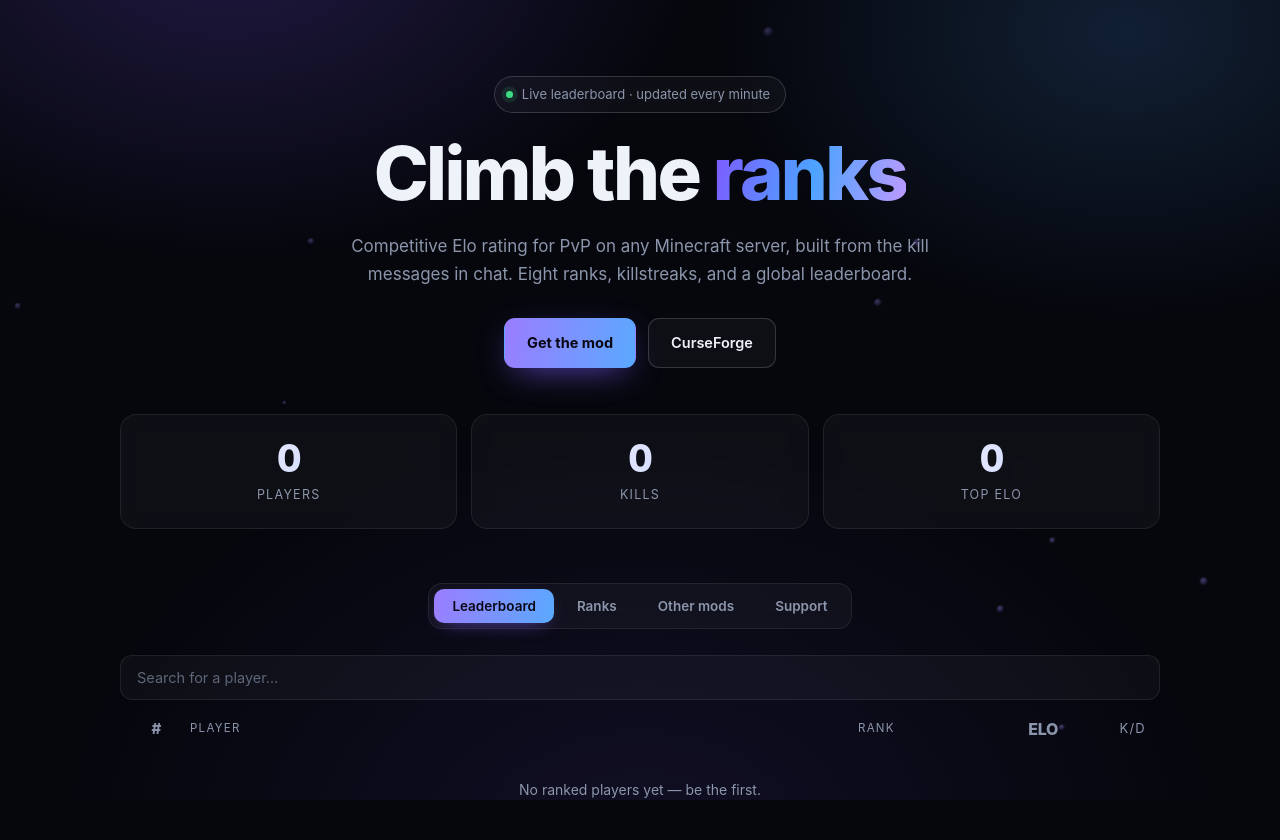
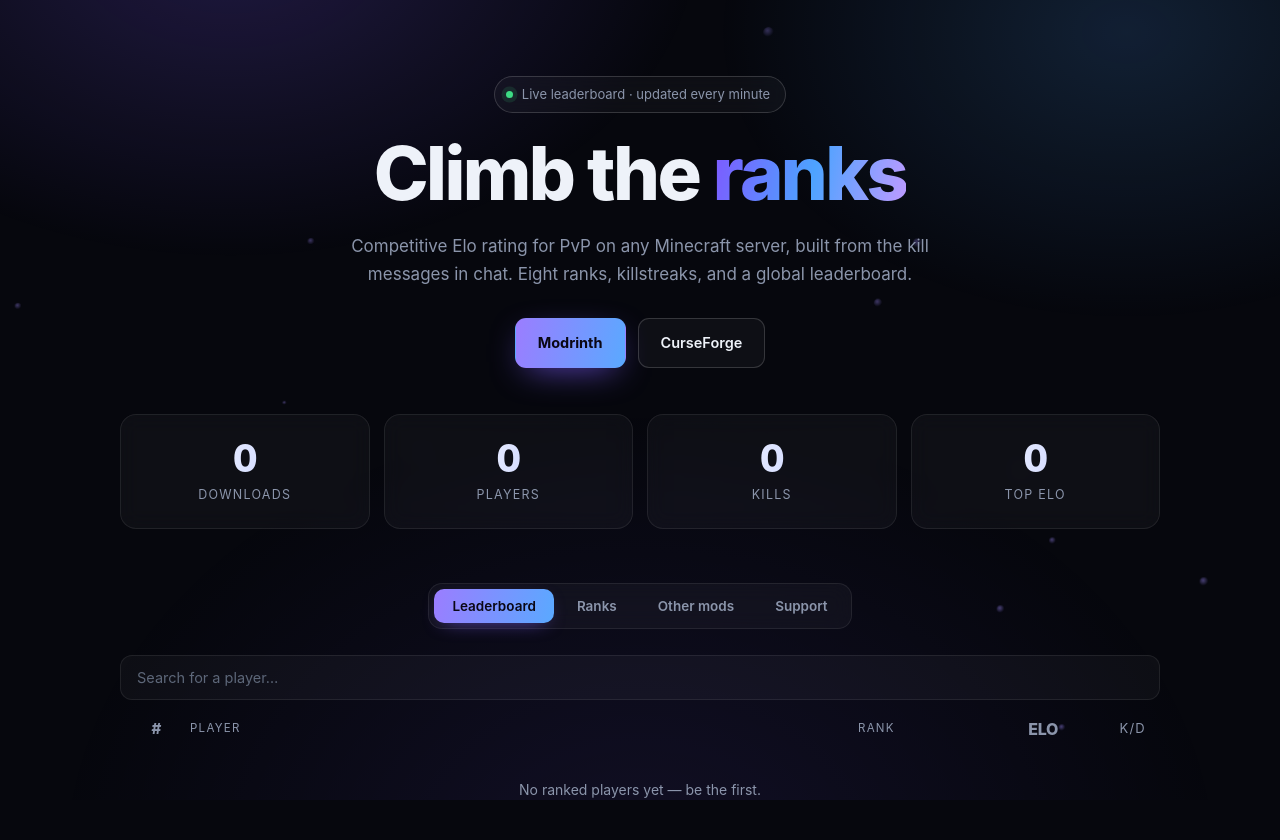
Before and after one commit to nik2012slapshot-lgtm/killelo-backend, a Flask app: page / in a window 1280 px wide. Shown: the top 840 px of the page. Run offline with Flask 3, Linux system fonts and the light colour scheme; data that the repository does not hold is empty; some libraries are stand-ins or nearby versions.

Commit message:
Downloadzahlen von Modrinth und CurseForge anzeigen

```diff
--- a/app.py
+++ b/app.py
@@ -20,8 +20,11 @@ header  X-Api-Key: <same value>.
 import math
 import os
 import re
+import json
 import sqlite3
 import time
+import urllib.error
+import urllib.request
 from contextlib import closing
 
 from flask import Flask, jsonify, render_template, request, g
@@ -406,6 +409,73 @@ def stats():
     return jsonify(players=row["players"], kills=row["kills"], top_elo=row["top"])
 
 
+# ---------------------------------------------------------------------------
+# Downloadzahlen von Modrinth und CurseForge
+# ---------------------------------------------------------------------------
+# Beide Seiten zaehlen getrennt, und keine der beiden Zahlen allein sagt, wie
+# oft die Mod wirklich geholt wurde. Auf der Website steht deshalb die Summe.
+#
+# CurseForge braucht fuer die eigene Schnittstelle einen Schluessel. cfwidget
+# ist ein oeffentlicher Dienst, der genau diese Zahl ohne Anmeldung liefert.
+#
+# Zwei Dinge sind hier wichtig, sonst faellt die ganze Seite aus:
+#   * Ein kurzer Timeout. Es laeuft nur ein Arbeitsprozess - haengt der an
+#     einer fremden Schnittstelle, antwortet die Seite gar nicht mehr.
+#   * Ein Zwischenspeicher. Sonst fragen wir bei jedem Besucher erneut nach,
+#     und die Zahl aendert sich ohnehin nur langsam.
+MODRINTH_URL = "https://api.modrinth.com/v2/project/elo-system"
+CURSEFORGE_URL = "https://api.cfwidget.com/minecraft/mc-mods/elo-system"
+DL_TIMEOUT_S = 4
+DL_CACHE_S = 1800  # 30 Minuten
+
+_dl_cache = {"zeit": 0.0, "wert": None}
+
+
+def _hole_json(url):
+    req = urllib.request.Request(url, headers={
+        "User-Agent": "killelo-leaderboard/1.0 (+https://killelo-backend.onrender.com)"})
+    with urllib.request.urlopen(req, timeout=DL_TIMEOUT_S) as antwort:
+        return json.loads(antwort.read().decode("utf-8"))
+
+
+@app.get("/downloads")
+def downloads():
+    """Downloads beider Plattformen, zwischengespeichert."""
+    jetzt = time.time()
+    alt = _dl_cache["wert"]
+    if alt is not None and jetzt - _dl_cache["zeit"] < DL_CACHE_S:
+        return jsonify(alt)
+
+    modrinth = curseforge = None
+    try:
+        modrinth = int(_hole_json(MODRINTH_URL)["downloads"])
+    except Exception as exc:
+        app.logger.warning("Modrinth-Zahl nicht erreichbar: %s", exc)
+    try:
+        curseforge = int(_hole_json(CURSEFORGE_URL)["downloads"]["total"])
+    except Exception as exc:
+        app.logger.warning("CurseForge-Zahl nicht erreichbar: %s", exc)
+
+    # Faellt eine Seite aus, ist ihr letzter bekannter Wert besser als eine
+    # Null - sonst faellt die Gesamtzahl auf der Website sichtbar ein.
+    if alt:
+        if modrinth is None:
+            modrinth = alt.get("modrinth", 0)
+        if curseforge is None:
+            curseforge = alt.get("curseforge", 0)
+    modrinth = modrinth or 0
+    curseforge = curseforge or 0
+
+    wert = {"modrinth": modrinth, "curseforge": curseforge,
+            "total": modrinth + curseforge}
+    # Nur merken, wenn ueberhaupt etwas ankam. Sonst bleibt der alte Stand
+    # stehen und wir versuchen es beim naechsten Besucher gleich wieder.
+    if wert["total"] > 0:
+        _dl_cache["wert"] = wert
+        _dl_cache["zeit"] = jetzt
+    return jsonify(wert)
+
+
 @app.get("/")
 def index():
     return render_template("index.html")
--- a/templates/index.html
+++ b/templates/index.html
@@ -123,7 +123,7 @@
   .btn:disabled { opacity: .5; cursor: default; transform: none; }
 
   /* ---------------- Kennzahlen ---------------- */
-  .stats { display: grid; grid-template-columns: repeat(3, 1fr); gap: 14px; margin: 46px 0 12px; }
+  .stats { display: grid; grid-template-columns: repeat(4, 1fr); gap: 14px; margin: 46px 0 12px; }
   .stat {
     padding: 22px 18px; border-radius: 16px; text-align: center;
     border: 1px solid var(--line); background: var(--card); backdrop-filter: blur(10px);
@@ -272,7 +272,8 @@
   @media (max-width: 620px) {
     header.hero { padding-top: 52px; }
     .wrap { padding: 0 15px 48px; }
-    .stats { gap: 9px; margin-top: 34px; }
+    /* Vier Kennzahlen nebeneinander waeren auf dem Handy zu schmal. */
+    .stats { grid-template-columns: repeat(2, 1fr); gap: 9px; margin-top: 34px; }
     .stat { padding: 16px 9px; border-radius: 13px; }
     .stat span { font-size: 10.5px; letter-spacing: .06em; }
     nav { width: 100%; justify-content: stretch; }
@@ -310,11 +311,13 @@
       messages in chat. Eight ranks, killstreaks, and a global leaderboard.
     </p>
     <div class="cta">
-      <a class="btn primary" href="https://modrinth.com/mod/elo-system" target="_blank" rel="noopener">Get the mod</a>
+      <a class="btn primary" href="https://modrinth.com/mod/elo-system" target="_blank" rel="noopener">Modrinth</a>
       <a class="btn" href="https://www.curseforge.com/minecraft/mc-mods/elo-system" target="_blank" rel="noopener">CurseForge</a>
     </div>
 
     <div class="stats">
+      <div class="stat" id="dl-card" title="Modrinth and CurseForge combined">
+        <b id="s-downloads">0</b><span>Downloads</span></div>
       <div class="stat"><b id="s-players">0</b><span>Players</span></div>
       <div class="stat"><b id="s-kills">0</b><span>Kills</span></div>
       <div class="stat"><b id="s-top">0</b><span>Top Elo</span></div>
@@ -588,6 +591,18 @@ function countTo(el, target) {
   setTimeout(() => { if (!finished) done(); }, dur + 400);
 }
 
+async function loadDownloads() {
+  try {
+    const d = await fetch("/downloads").then(r => r.json());
+    countTo(document.getElementById("s-downloads"), d.total);
+    // Woraus sich die Zahl zusammensetzt, steht im Tooltip - auf der Karte
+    // selbst waere es zu viel Text fuer die Stelle.
+    document.getElementById("dl-card").title =
+      "Modrinth " + d.modrinth.toLocaleString("en-US") +
+      " + CurseForge " + d.curseforge.toLocaleString("en-US");
+  } catch (e) { /* Kennzahlen sind Beiwerk */ }
+}
+
 async function loadStats() {
   try {
     const s = await fetch("/stats").then(r => r.json());
@@ -607,7 +622,11 @@ qEl.addEventListener("input", () => {
 
 load(false);
 loadStats();
+loadDownloads();
 setInterval(loadStats, 60000);
+// Die Downloadzahlen aendern sich langsam und kommen von fremden Servern,
+// deshalb seltener als die Spielerzahlen.
+setInterval(loadDownloads, 600000);
 </script>
 </body>
 </html>
```
